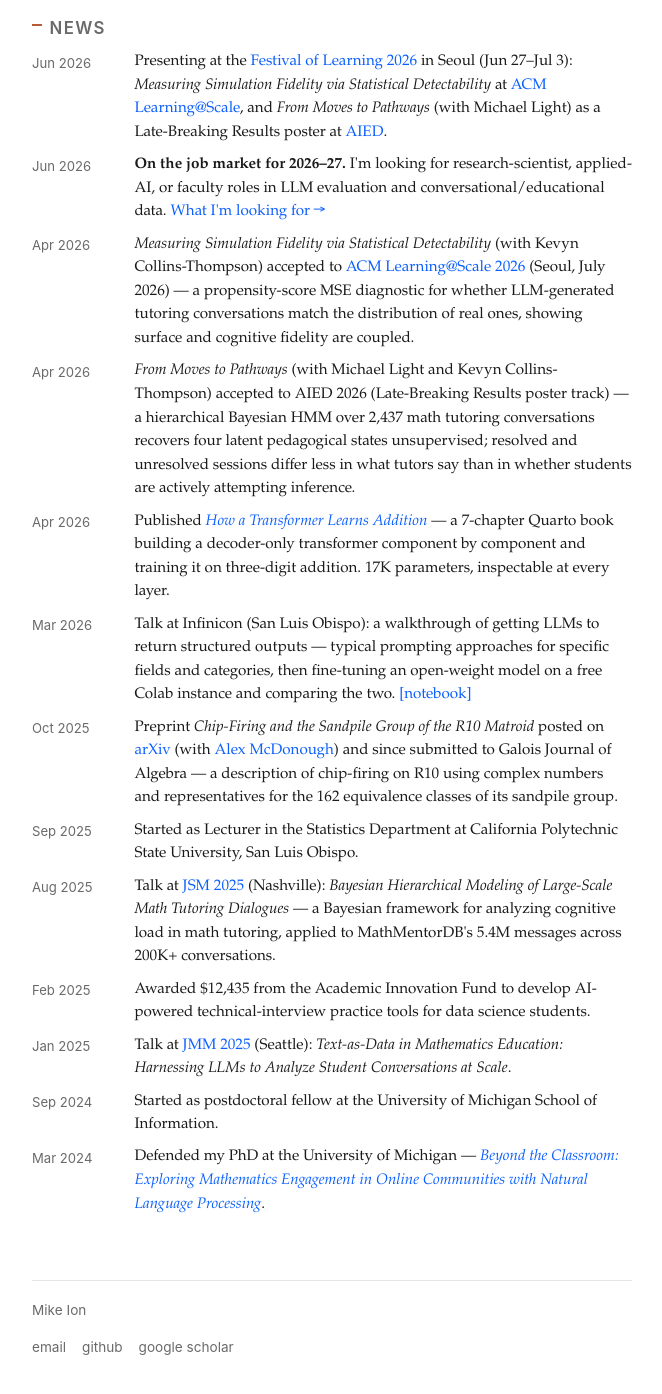
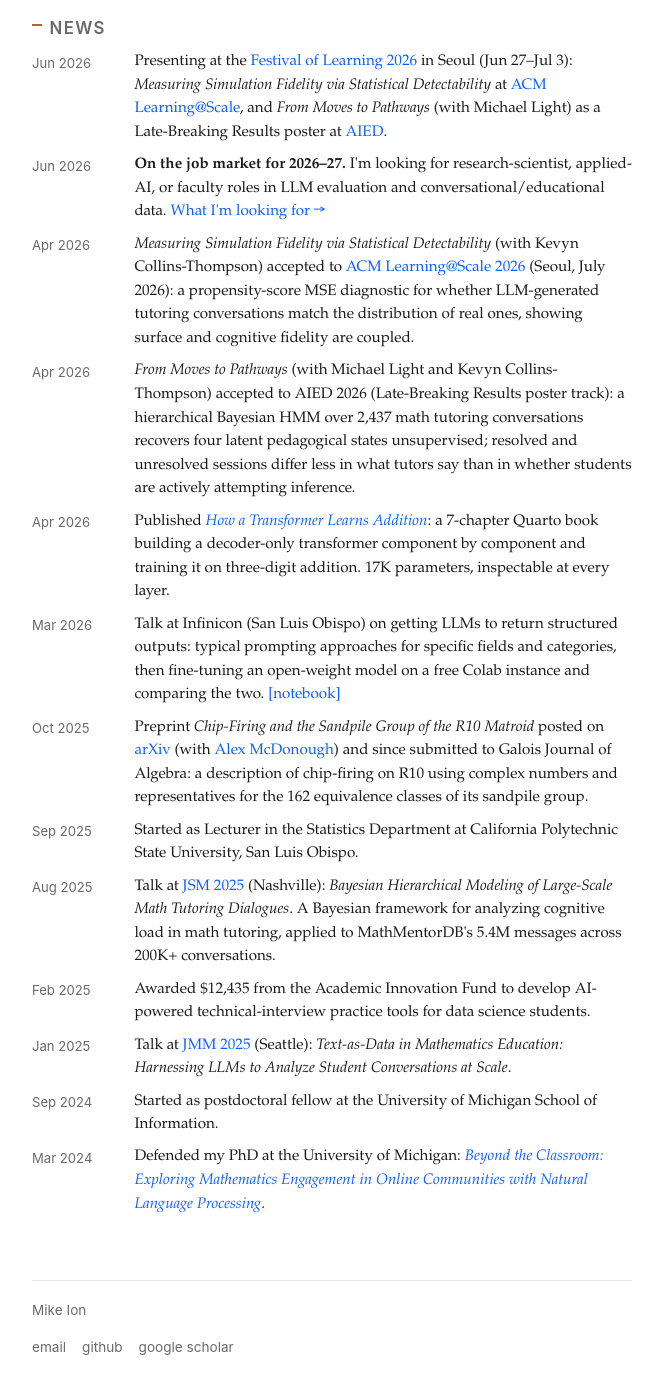
Before and after one commit to mikeion/homepage, a Jekyll site: the page built from index.html, in a window 1280 px wide and 1400 px high, scrolled down 2604 px. Shown: the top 1394 px of the window, without its empty margins (308-970 px from the left). Built offline with Jekyll 4.4.1, drawn with Linux system fonts in a browser that asks for light colours; some of the changed text lies outside the part shown.

Commit message:
Remove em-dashes from site copy; add CS faculty and HF dataset link
Rephrase em-dashes across the home, about, and projects pages and the
page-title separator into colons, commas, and parentheses. Add computer
science to the faculty departments on the about page, and link the
pseudonymized MathMentorDB release on Hugging Face from the home research
thread and the projects page.

```diff
--- a/_layouts/default.html
+++ b/_layouts/default.html
@@ -3,7 +3,7 @@
 <head>
   <meta charset="utf-8">
   <meta name="viewport" content="width=device-width, initial-scale=1">
-  <title>{% if page.title %}{{ page.title }} — {% endif %}{{ site.title }}</title>
+  <title>{% if page.title %}{{ page.title }} · {% endif %}{{ site.title }}</title>
   <meta name="description" content="{{ site.description }}">
   <link rel="canonical" href="{{ page.url | absolute_url }}">
   <link rel="stylesheet" href="{{ '/assets/css/main.css' | relative_url }}">
--- a/index.html
+++ b/index.html
@@ -21,7 +21,7 @@
   <li><strong>Evaluation of LLM output distributions.</strong> Per-prompt similarity metrics (cosine, BERTScore) can systematically misrank instruction-tuned models: instruction tuning shifts the center of the output distribution while preserving its spread, and cosine tracks the spread and misses the shift. Direct implications for training-data filtering pipelines. <a href="#paper-eval-blind-spot">→ paper</a></li>
   <li><strong>Temporal structure in multi-party conversation.</strong> Lightweight single-pass features (burst coefficient, cluster density, response acceleration, interaction momentum, timing consistency) recover six conversational archetypes on MathMentorDB, with resolution rates ranging from above 90% to under 30%. Earlier Bayesian hierarchical Hawkes analysis presented at <a href="https://ww2.amstat.org/meetings/jsm/2025/">JSM 2025</a>.</li>
   <li><strong>Discourse classification with LLMs.</strong> A 32-move pedagogical taxonomy labeled by three production LLMs across thousands of MathMentorDB messages. Inter-model agreement is high for coarse categories but diverges on fine-grained moves; discourse-move sequences predict whether conversations resolve or get abandoned. <a href="#paper-moves-to-pathways">→ paper</a></li>
-  <li><strong>Conversational data infrastructure.</strong> MathMentorDB: 200,332 structured math-tutoring conversations reconstructed from 5.5M raw Discord messages via a disentanglement pipeline combining message timing, participant co-occurrence, and topic coherence. Submitted to LREC-COLING 2026 for public release.</li>
+  <li><strong>Conversational data infrastructure.</strong> MathMentorDB: 200,332 structured math-tutoring conversations reconstructed from 5.5M raw Discord messages via a disentanglement pipeline combining message timing, participant co-occurrence, and topic coherence. Submitted to LREC-COLING 2026; a pseudonymized release is available on <a href="https://huggingface.co/datasets/mikeion/mathconverse_pseudonyms">Hugging Face</a>.</li>
 </ol>
 
 <h2 id="selected-papers">Selected Papers</h2>
@@ -43,7 +43,7 @@
 <div class="paper" id="paper-moves-to-pathways">
   <div class="venue">AIED 2026 · Late-Breaking Results poster</div>
   <a class="title" href="{{ '/publications/' | relative_url }}#pub-moves-to-pathways">From Moves to Pathways: Characterizing Pedagogical Discourse Dynamics in Online Tutoring with Bayesian Generative Modeling</a>
-  <p class="blurb">A hierarchical Bayesian Hidden Markov Model fit to 2,437 math tutoring conversations (51k+ messages) from MathMentorDB, using LLM-classified discourse moves. Four latent pedagogical states emerge unsupervised (Problem Introduction, Exploration, Lecturing, Working). Resolved and unresolved sessions differ less in what tutors say than in whether students are actively attempting inference — replicating impasse-driven learning findings at two orders of magnitude greater scale than prior manually-annotated studies.</p>
+  <p class="blurb">A hierarchical Bayesian Hidden Markov Model fit to 2,437 math tutoring conversations (51k+ messages) from MathMentorDB, using LLM-classified discourse moves. Four latent pedagogical states emerge unsupervised (Problem Introduction, Exploration, Lecturing, Working). Resolved and unresolved sessions differ less in what tutors say than in whether students are actively attempting inference, replicating impasse-driven learning findings at two orders of magnitude greater scale than prior manually-annotated studies.</p>
   <div class="meta">Light, M., Ion, M. &amp; Collins-Thompson, K. · 2026</div>
 </div>
 
@@ -68,15 +68,15 @@
 <ul class="news">
   <li><span class="date">Jun 2026</span><span>Presenting at the <a href="https://festival-of-learning-2026.info/">Festival of Learning 2026</a> in Seoul (Jun 27–Jul 3): <em>Measuring Simulation Fidelity via Statistical Detectability</em> at <a href="https://learningatscale.hosting.acm.org/las2026/">ACM Learning@Scale</a>, and <em>From Moves to Pathways</em> (with Michael Light) as a Late-Breaking Results poster at <a href="https://www.aied-conference.org/2026">AIED</a>.</span></li>
   <li><span class="date">Jun 2026</span><span><strong>On the job market for 2026–27.</strong> I'm looking for research-scientist, applied-AI, or faculty roles in LLM evaluation and conversational/educational data. <a href="{{ '/about/#availability' | relative_url }}">What I'm looking for →</a></span></li>
-  <li><span class="date">Apr 2026</span><span><em>Measuring Simulation Fidelity via Statistical Detectability</em> (with Kevyn Collins-Thompson) accepted to <a href="https://learningatscale.acm.org/">ACM Learning@Scale 2026</a> (Seoul, July 2026) — a propensity-score MSE diagnostic for whether LLM-generated tutoring conversations match the distribution of real ones, showing surface and cognitive fidelity are coupled.</span></li>
-  <li><span class="date">Apr 2026</span><span><em>From Moves to Pathways</em> (with Michael Light and Kevyn Collins-Thompson) accepted to AIED 2026 (Late-Breaking Results poster track) — a hierarchical Bayesian HMM over 2,437 math tutoring conversations recovers four latent pedagogical states unsupervised; resolved and unresolved sessions differ less in what tutors say than in whether students are actively attempting inference.</span></li>
-  <li><span class="date">Apr 2026</span><span>Published <em><a href="{{ '/notes/transformers-from-scratch/' | relative_url }}">How a Transformer Learns Addition</a></em> — a 7-chapter Quarto book building a decoder-only transformer component by component and training it on three-digit addition. 17K parameters, inspectable at every layer.</span></li>
-  <li><span class="date">Mar 2026</span><span>Talk at Infinicon (San Luis Obispo): a walkthrough of getting LLMs to return structured outputs — typical prompting approaches for specific fields and categories, then fine-tuning an open-weight model on a free Colab instance and comparing the two. <a href="https://colab.research.google.com/drive/1WVyyTRVHiZJV2LyHE8AtH3KjQJIPk0wd?usp=sharing">[notebook]</a></span></li>
-  <li><span class="date">Oct 2025</span><span>Preprint <em>Chip-Firing and the Sandpile Group of the R10 Matroid</em> posted on <a href="https://arxiv.org/abs/2510.26021">arXiv</a> (with <a href="https://sites.google.com/view/alexmcdonough/home">Alex McDonough</a>) and since submitted to Galois Journal of Algebra — a description of chip-firing on R10 using complex numbers and representatives for the 162 equivalence classes of its sandpile group.</span></li>
+  <li><span class="date">Apr 2026</span><span><em>Measuring Simulation Fidelity via Statistical Detectability</em> (with Kevyn Collins-Thompson) accepted to <a href="https://learningatscale.acm.org/">ACM Learning@Scale 2026</a> (Seoul, July 2026): a propensity-score MSE diagnostic for whether LLM-generated tutoring conversations match the distribution of real ones, showing surface and cognitive fidelity are coupled.</span></li>
+  <li><span class="date">Apr 2026</span><span><em>From Moves to Pathways</em> (with Michael Light and Kevyn Collins-Thompson) accepted to AIED 2026 (Late-Breaking Results poster track): a hierarchical Bayesian HMM over 2,437 math tutoring conversations recovers four latent pedagogical states unsupervised; resolved and unresolved sessions differ less in what tutors say than in whether students are actively attempting inference.</span></li>
+  <li><span class="date">Apr 2026</span><span>Published <em><a href="{{ '/notes/transformers-from-scratch/' | relative_url }}">How a Transformer Learns Addition</a></em>: a 7-chapter Quarto book building a decoder-only transformer component by component and training it on three-digit addition. 17K parameters, inspectable at every layer.</span></li>
+  <li><span class="date">Mar 2026</span><span>Talk at Infinicon (San Luis Obispo) on getting LLMs to return structured outputs: typical prompting approaches for specific fields and categories, then fine-tuning an open-weight model on a free Colab instance and comparing the two. <a href="https://colab.research.google.com/drive/1WVyyTRVHiZJV2LyHE8AtH3KjQJIPk0wd?usp=sharing">[notebook]</a></span></li>
+  <li><span class="date">Oct 2025</span><span>Preprint <em>Chip-Firing and the Sandpile Group of the R10 Matroid</em> posted on <a href="https://arxiv.org/abs/2510.26021">arXiv</a> (with <a href="https://sites.google.com/view/alexmcdonough/home">Alex McDonough</a>) and since submitted to Galois Journal of Algebra: a description of chip-firing on R10 using complex numbers and representatives for the 162 equivalence classes of its sandpile group.</span></li>
   <li><span class="date">Sep 2025</span><span>Started as Lecturer in the Statistics Department at California Polytechnic State University, San Luis Obispo.</span></li>
-  <li><span class="date">Aug 2025</span><span>Talk at <a href="https://ww2.amstat.org/meetings/jsm/2025/">JSM 2025</a> (Nashville): <em>Bayesian Hierarchical Modeling of Large-Scale Math Tutoring Dialogues</em> — a Bayesian framework for analyzing cognitive load in math tutoring, applied to MathMentorDB's 5.4M messages across 200K+ conversations.</span></li>
+  <li><span class="date">Aug 2025</span><span>Talk at <a href="https://ww2.amstat.org/meetings/jsm/2025/">JSM 2025</a> (Nashville): <em>Bayesian Hierarchical Modeling of Large-Scale Math Tutoring Dialogues</em>. A Bayesian framework for analyzing cognitive load in math tutoring, applied to MathMentorDB's 5.4M messages across 200K+ conversations.</span></li>
   <li><span class="date">Feb 2025</span><span>Awarded $12,435 from the Academic Innovation Fund to develop AI-powered technical-interview practice tools for data science students.</span></li>
   <li><span class="date">Jan 2025</span><span>Talk at <a href="https://meetings.ams.org/math/jmm2025/meetingapp.cgi/Paper/45743">JMM 2025</a> (Seattle): <em>Text-as-Data in Mathematics Education: Harnessing LLMs to Analyze Student Conversations at Scale</em>.</span></li>
   <li><span class="date">Sep 2024</span><span>Started as postdoctoral fellow at the University of Michigan School of Information.</span></li>
-  <li><span class="date">Mar 2024</span><span>Defended my PhD at the University of Michigan — <em><a href="https://deepblue.lib.umich.edu/bitstream/handle/2027.42/193265/mikeion_1.pdf?sequence=1">Beyond the Classroom: Exploring Mathematics Engagement in Online Communities with Natural Language Processing</a></em>.</span></li>
+  <li><span class="date">Mar 2024</span><span>Defended my PhD at the University of Michigan: <em><a href="https://deepblue.lib.umich.edu/bitstream/handle/2027.42/193265/mikeion_1.pdf?sequence=1">Beyond the Classroom: Exploring Mathematics Engagement in Online Communities with Natural Language Processing</a></em>.</span></li>
 </ul>
```
Also changed, not shown: _pages/about.md (+1 -1 lines), _pages/projects.md (+7 -7 lines).
